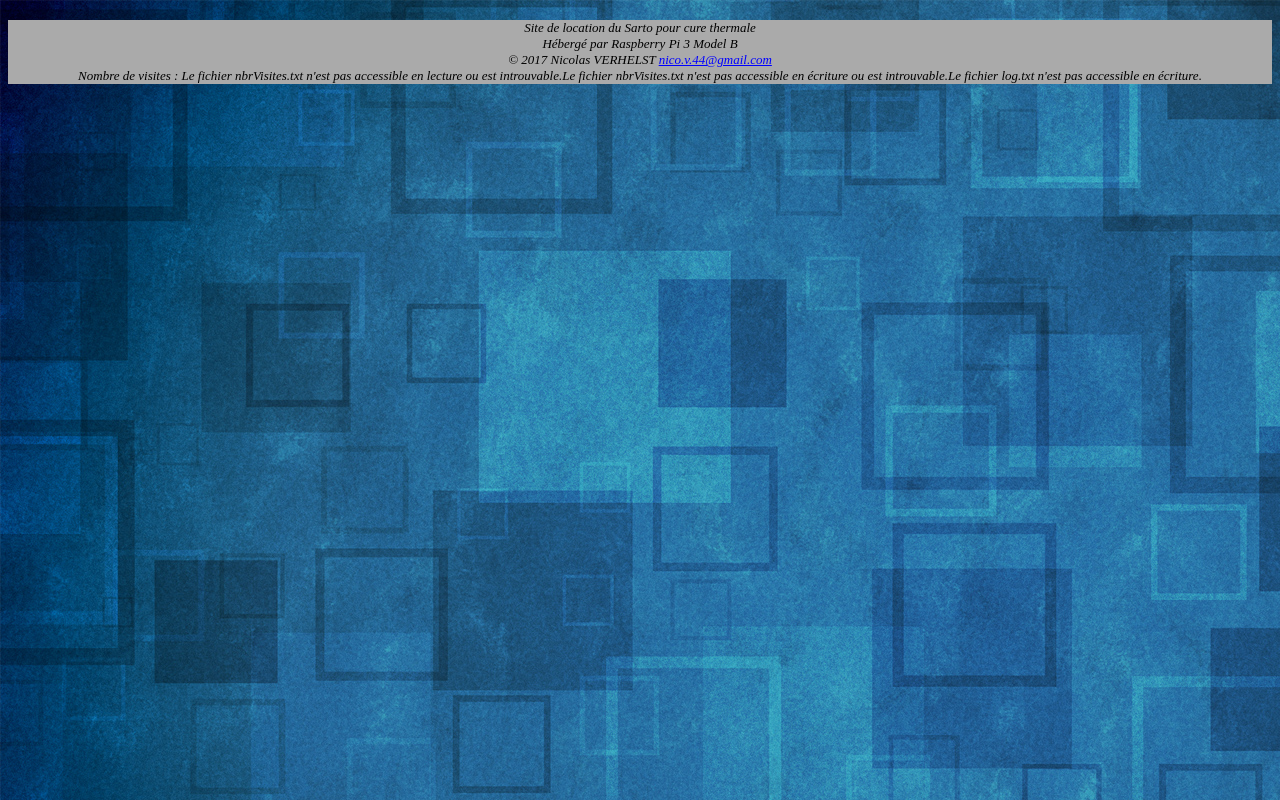
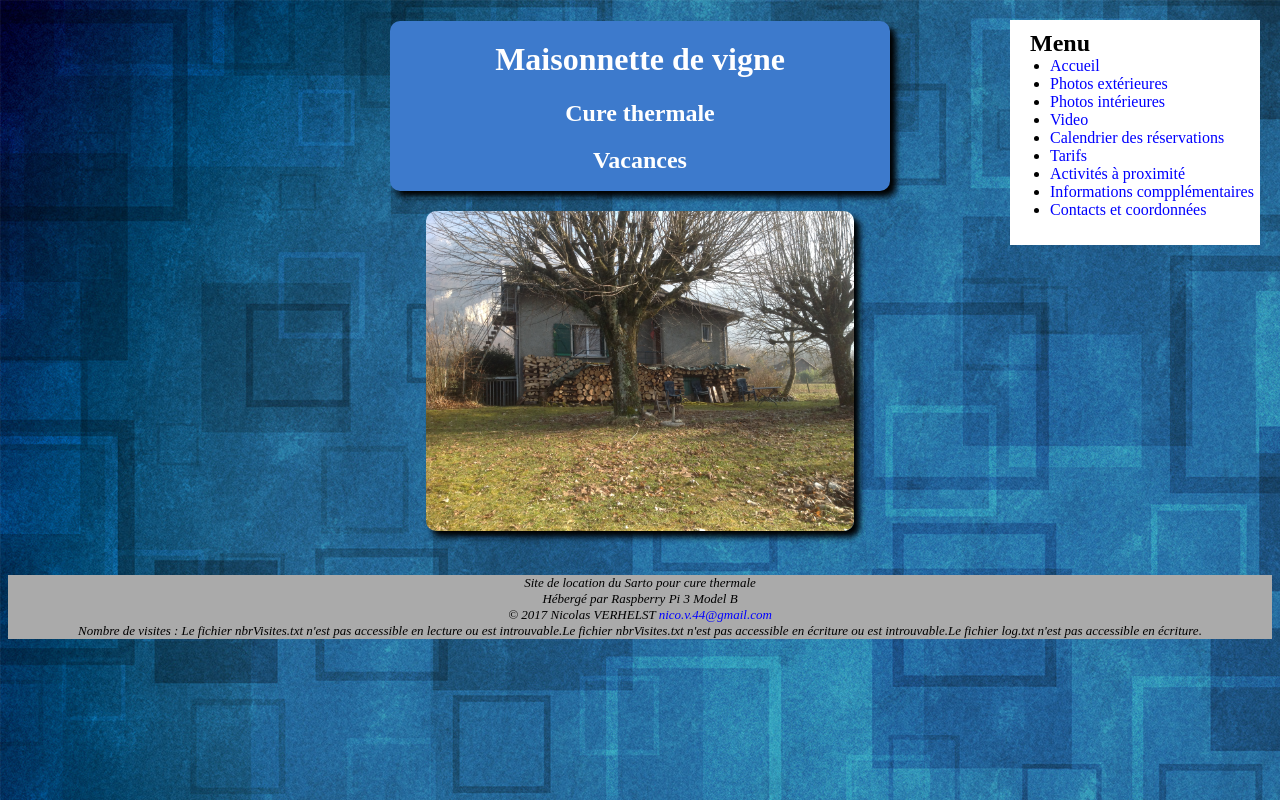
Before and after one commit to nicovv44/SiteSarto, a PHP site: page / in a window 1280 px wide. Run offline with PHP 8.4, Linux system fonts and the light colour scheme.

Commit message:
Dimanche avec papa1

```diff
--- a/index.php
+++ b/index.php
@@ -7,14 +7,32 @@
 	</head>
 
 	<body>
-		<header>
-			<!-- contenu -->
-			<nav>
-				<!-- contenu -->
-			</nav>
+		<header id="TitreIndex">
+			<h1>Maisonnette de vigne</h1>
+			<div>
+				<h2>Cure thermale</h2>
+				<h2>Vacances</h2>
+			</div>
 		</header>
 
-		<!-- contenu -->
+		<div class="blocAccueil">
+			<a href="images/SartoExt1.jpg"><img id="imgAccueil" src="images/SartoExt1.jpg" alt=""/></a>
+		</div>
+
+		<nav>
+			<h1>Menu</h1>
+			<ul>
+				<li><a href="index.php">Accueil</a></li>
+				<li><a href="photosExt.html">Photos extérieures</a></li>
+				<li><a href="photosInt.html">Photos intérieures</a></li>
+				<li><a href="video.html">Video</a></li>
+				<li><a href="calendrienResa.html">Calendrier des réservations</a></li>
+				<li><a href="tarifs.html">Tarifs</a></li>
+				<li><a href="activiteProxi.html">Activités à proximité</a></li>
+				<li><a href="infoCompl.html">Informations compplémentaires</a></li>
+				<li><a href="contact.html">Contacts et coordonnées</a></li>
+			</ul>
+		</nav>
 
 		<footer>
 			Site de location du Sarto pour cure thermale<br/>
--- a/style1.css
+++ b/style1.css
@@ -1,6 +1,5 @@
 body{
 	background-image: url("images/backgroundImage1.jpg");
-	//font-family: Arial, Helvetica, sans-serif;
 }
 
 
@@ -8,19 +7,62 @@ body{
 
 /*=========================================================================================*/
 /*header*/
-header{
-	//
+.TitreNonIndex{
+	border-radius: 10px;
+	box-shadow: 6px 6px 6px black;
+	color: white;
+	left: 0;
+	right: 0;
+	margin-left: auto;
+	margin-right: auto;
+	width: 500px;
+	height: 120px;
+	background-color: #3d7acc;/*Couleur figaro*/
+	text-align: center;
 }
 
+header h1{
+	padding-top: 20px;
+}
 
+#TitreIndex{
+	border-radius: 10px;
+	box-shadow: 6px 6px 6px black;
+	color: white;
+	left: 0;
+	right: 0;
+	margin-left: auto;
+	margin-right: auto;
+	width: 500px;
+	height: 170px;
+	background-color: #3d7acc;/*Couleur figaro*/
+	text-align: center;
+}
 
 
 /*=========================================================================================*/
 /*nav*/
 nav{
-	//
+	width: 250px;
+	background-color: white;
+	position: absolute;
+	right: 0px;
+	top: 0px;
+	margin-right: 20px;
+	margin-top: 20px;
 }
 
+nav h1{
+	padding-left: 20px;
+	padding-top: 10px;
+	margin-top: 0px;
+	margin-bottom:0px;
+}
+
+nav ul{
+	margin-top: 0px;
+	padding-bottom: 10px;
+}
 
 
 
@@ -29,19 +71,48 @@ nav{
 /*liens hypertext*/
 a{
 	color: blue;
+	text-decoration: none;
 }
 
 a:hover{
-	color: red;
+	color: green;
+	text-decoration: underline;
+}
+
+a:visited{
+	color: #08088A;
+	text-decoration: none;
 }
 
 
+
+/*=========================================================================================*/
+/*contenu*/
+.blocAccueil{
+	text-align: center;
+}
+#imgAccueil{
+	height: 320px;
+	margin: 20px;
+	border-radius: 10px;
+	box-shadow: 6px 6px 6px black;
+}
+.blocPhotos  img{
+	height: 120px;
+	margin: 20px;
+	border-radius: 10px;
+	box-shadow: 6px 6px 6px black;
+}
 
 
 
 /*=========================================================================================*/
 /*footer*/
 footer{
+	left: 0;
+	right: 0;
+	margin-left: auto;
+	margin-right: auto;
 	background-color: #aaa;
 	margin-top: 20px;
 	font-style:italic;
```
Also changed, not shown: photosExt.html (added, +48 -0 lines), photosInt.html (added, +49 -0 lines), images/SartoExt1.jpg (added), images/chambre1.jpg (added), images/chambre2.jpg (added), images/cuisine1.jpg (added), 12 other files.
